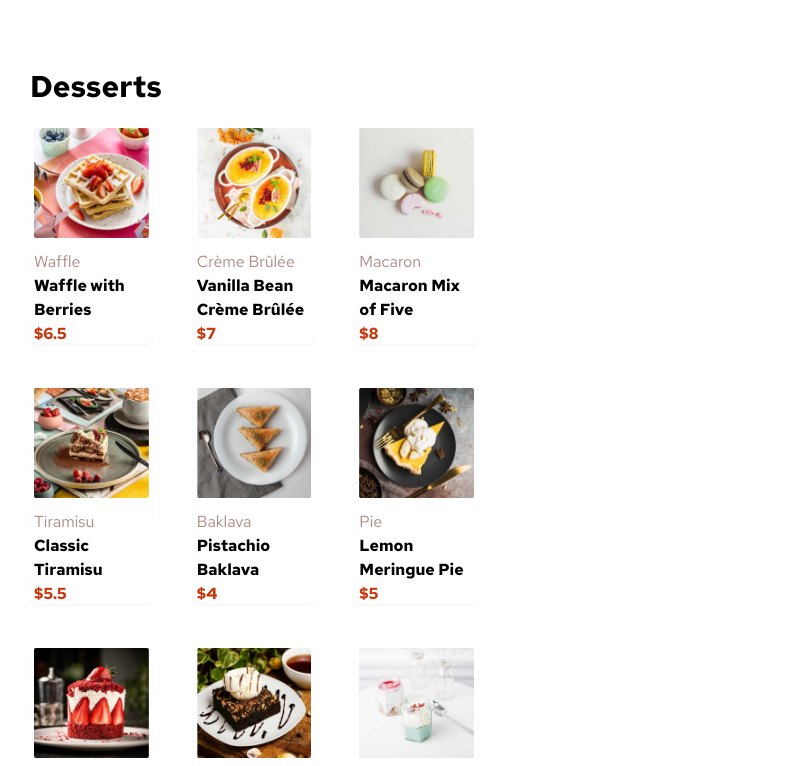
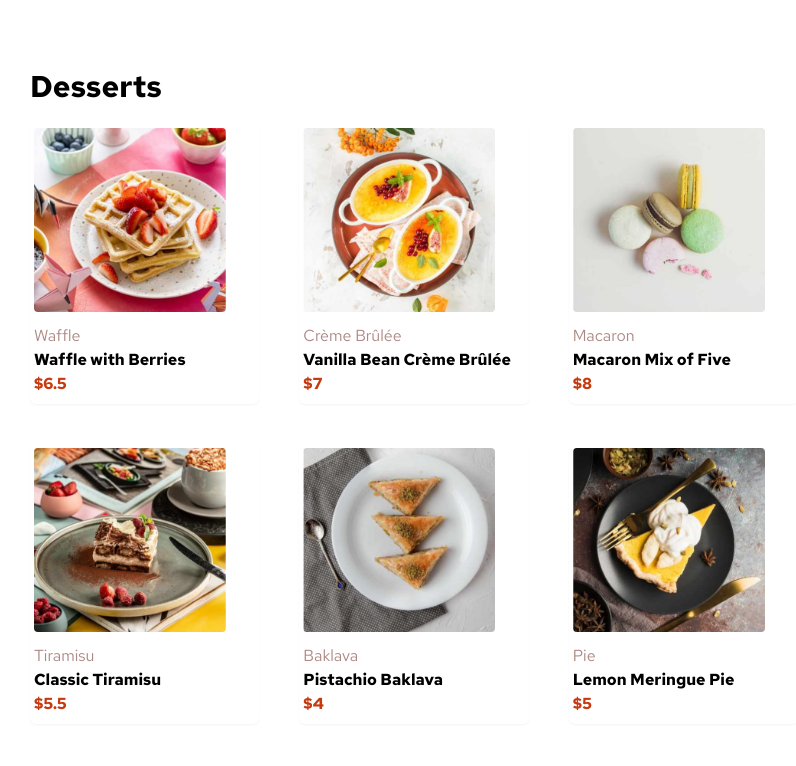
Before and after one commit to matthewkuria/product_list_with_cart, a Next.js app in the folder my-project/: page / in a window 1280 px wide. Shown: the top 766 px of the page, without its empty margins (18-814 px from the left). Built offline with nearby package versions, Linux system fonts and the light colour scheme.

Commit message:
set the width for the desktop design to a max-width of 3xl

```diff
--- a/my-project/app/page.tsx
+++ b/my-project/app/page.tsx
@@ -7,17 +7,17 @@ export default function Home() {
   return (
     <main className="p-12 w-full">
       <h1 className="font-bold my-5 text-3xl">Desserts</h1>
-      <div className="max-w-md flex flex-col md:flex md:flex-row lg:flex md:flex-wrap gap-10 w-full">
+      <div className="md:max-w-md lg:max-w-3xl flex flex-col md:flex md:flex-row lg:flex md:flex-wrap gap-10">
           {data.map((item) => {
           return (
-            <Card className=" border-none w-[320px] md:w-[120px] lg:w-[120px] md:h-[220px] rounded-md basis-1 flex-auto ">
+            <Card className=" border-none w-[320px] md:w-[120px] lg:w-[190px] md:h-[220px] lg:h-[280px] rounded-md basis-1 flex-auto ">
               {/* The image for the desktop design */}
               <Image
                 src={item.image.desktop}
                 alt={item.name}
-                width={180}
+                width={200}
                 height={150}
-                className="rounded-md flex-none hidden md:hidden lg:block p-1"
+                className="rounded-lg flex-none hidden md:hidden lg:block p-1"
               />
               {/* The image for the tablet design */}
               <Image
@@ -35,10 +35,10 @@ export default function Home() {
                 height={150}
                 className="rounded-md flex-none block md:hidden lg:hidden"
               />
-              <CardFooter className="flex flex-col items-start text-left mt-2 text-[16px] px-1 ">
-                <p className=" text-rose-400">{ item.category}</p>
-                <p className="font-bold">{ item.name}</p>
-                <p className="font-bold text-red">${ item.price}</p>
+              <CardFooter className="flex flex-col items-start text-left mt-2  px-1 font-bold ">
+                <p className="font-normal text-rose-400">{ item.category}</p>
+                <p className="text-[16px]">{ item.name}</p>
+                <p className=" text-red">${ item.price}</p>
               </CardFooter>
             </Card>
           )
```
